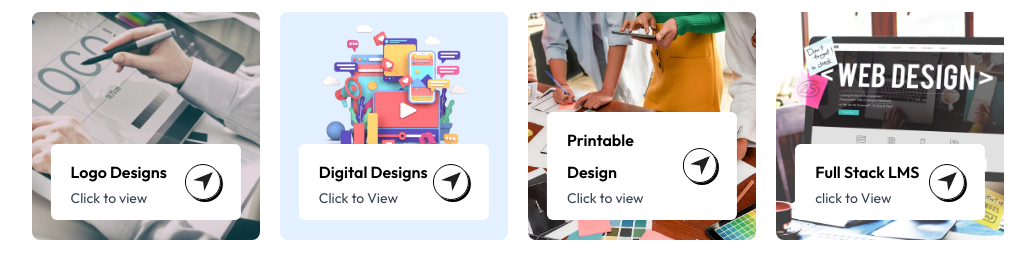
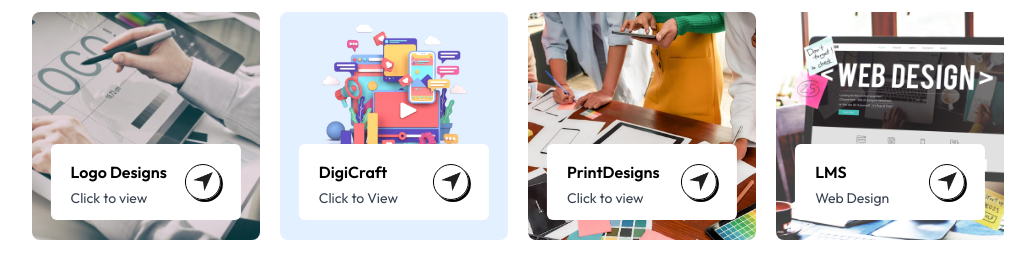
Before and after one commit to Mjsharma1234/Portfolioo, a plain HTML site: page index.html in a window 1280 px wide. Shown: the part 2600-2857 px from the top of the page, without its empty margins (122-1157 px from the left). Drawn offline with nearby package versions, Linux system fonts and the light colour scheme; grey boxes are pictures that could not be loaded; files whose address does not match are found by name; a web font is replaced by a local one.

Commit message:
finalized

```diff
--- a/index.html
+++ b/index.html
@@ -260,7 +260,7 @@
                 <a href="./Downloadable resources/Digital media Designs.pdf" target="_blank"><div
                     class="bg-white w-10/12 rounded-md absolute bottom-5 left-1/2 -translate-x-1/2 py-3 px-5 flex items-center justify-between duration-500 group-hover:bottom-7">
                     <div>
-                        <h2 class="font-semibold dark:text-black">Digital Designs</h2>
+                        <h2 class="font-semibold dark:text-black">DigiCraft</h2>
                         <p class="text-sm text-gray-700">Click to View</p>
                     </div>
 
@@ -275,7 +275,7 @@
                 <a href="./Downloadable resources/Printopack.pdf" target="_blank"> <div
                     class="bg-white w-10/12 rounded-md absolute bottom-5 left-1/2 -translate-x-1/2 py-3 px-5 flex items-center justify-between duration-500 group-hover:bottom-7">
                     <div>
-                        <h2 class="font-semibold dark:text-black">Printable Design</h2>
+                        <h2 class="font-semibold dark:text-black">PrintDesigns</h2>
                         <p class="text-sm text-gray-700">Click to view</p>
                     </div>
 
@@ -293,8 +293,8 @@
                 <a href="https://finalsem-5i7m.vercel.app/" target="_blank"><div
                     class="bg-white w-10/12 rounded-md absolute bottom-5 left-1/2 -translate-x-1/2 py-3 px-5 flex items-center justify-between duration-500 group-hover:bottom-7">
                     <div>
-                        <h2 class="font-semibold dark:text-black">Full Stack LMS</h2>
-                        <p class="text-sm text-gray-700">click to View</p>
+                        <h2 class="font-semibold dark:text-black">LMS</h2>
+                        <p class="text-sm text-gray-700">Web Design</p>
                     </div>
 
                     <div
@@ -350,9 +350,7 @@
             </div>
             <textarea rows="6" placeholder="Enter any of your querry so we can discuss" class="w-full p-4 outline-none border-[0.5px] border-gray-400 rounded-md bg-white mb-6 dark:bg-darkHover/30 dark:border-white/90" required name="message"></textarea>
 
-            <button class="py-3 px-8 w-max flex items-center justify-between bg-black/80 gap-2 text-white rounded-full mx-auto hover:bg-black duration-500
-            dark:bg-transparent dark:border-[0.5px] dark:hover:bg-darkHover
-            ">
+            <button class="py-3 px-8 w-max flex items-center justify-between bg-black/80 gap-2 text-white rounded-full mx-auto hover:bg-black duration-500 dark:bg-transparent dark:border-[0.5px] dark:hover:bg-darkHover">
             Submit now <img src="./images/right-arrow-white.png" class="w-4 " alt=""></button>
         </form>
         </div>
```
